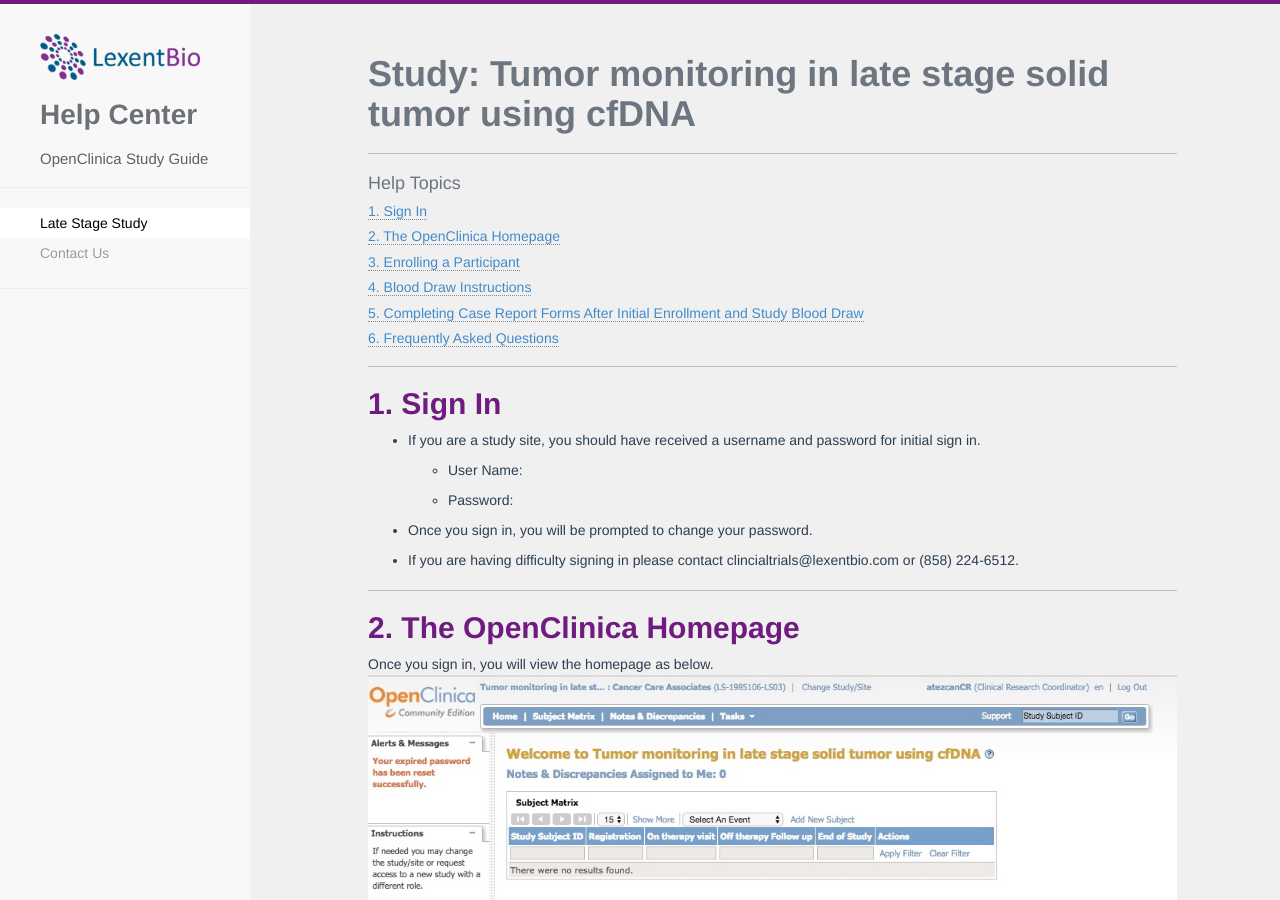
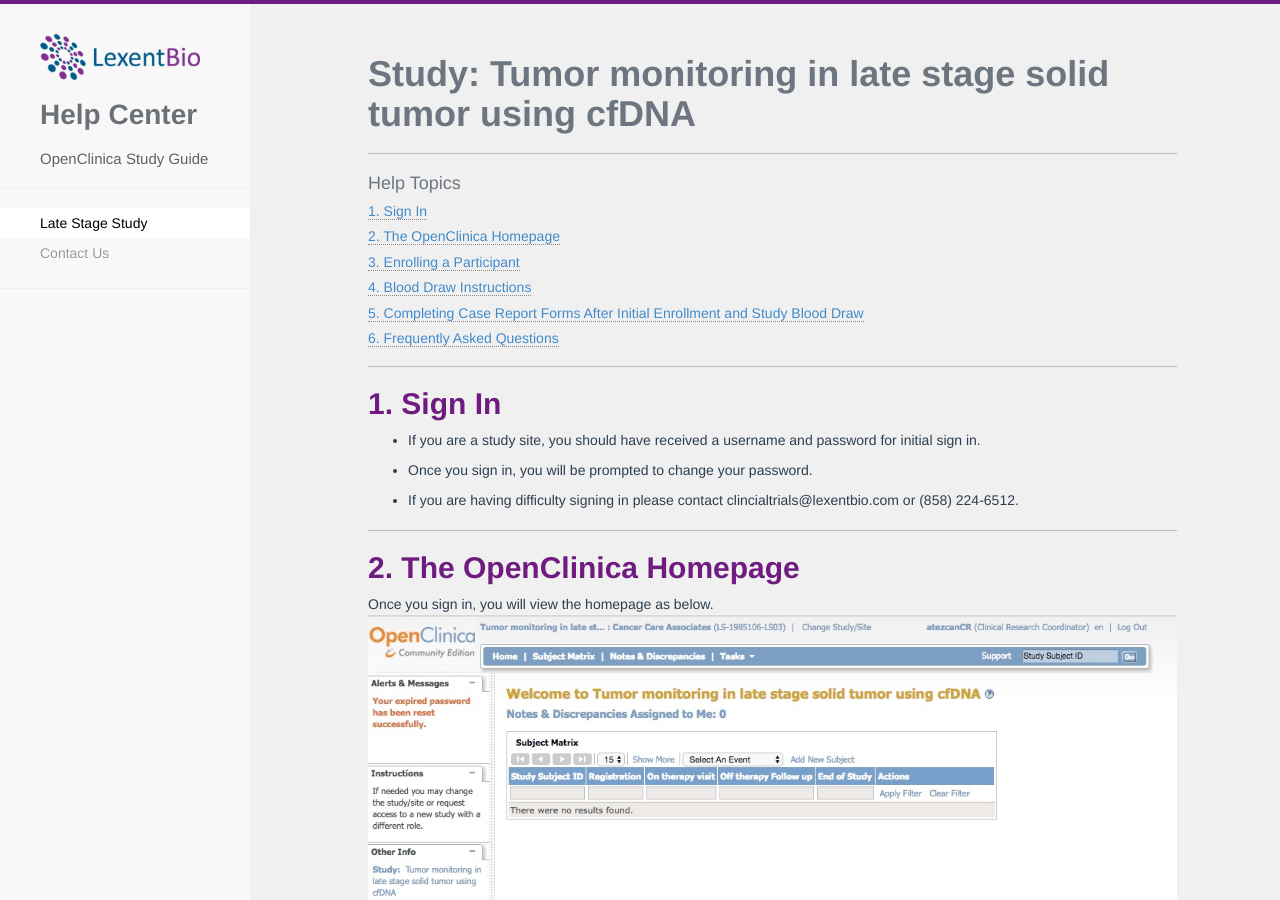
Before and after one commit to lexentbio/openclinica-docs, a Jekyll site: the page built from index.md, in a window 1280 px wide and 900 px high. Built offline with Jekyll 4.4.1, drawn with Linux system fonts in a browser that asks for light colours; nearby versions of some CDN libraries.

Commit message:
Updated Sign In

```diff
--- a/_late_stage_study_steps/sign-in.markdown
+++ b/_late_stage_study_steps/sign-in.markdown
@@ -6,10 +6,6 @@ position: 0
 
 * If you are a study site, you should have received a username and password for initial sign in.
 
-  * User Name:
-
-  * Password:
-
 * Once you sign in, you will be prompted to change your password.
 
 * If you are having difficulty signing in please contact clincialtrials@lexentbio.com or (858) 224-6512.
```
